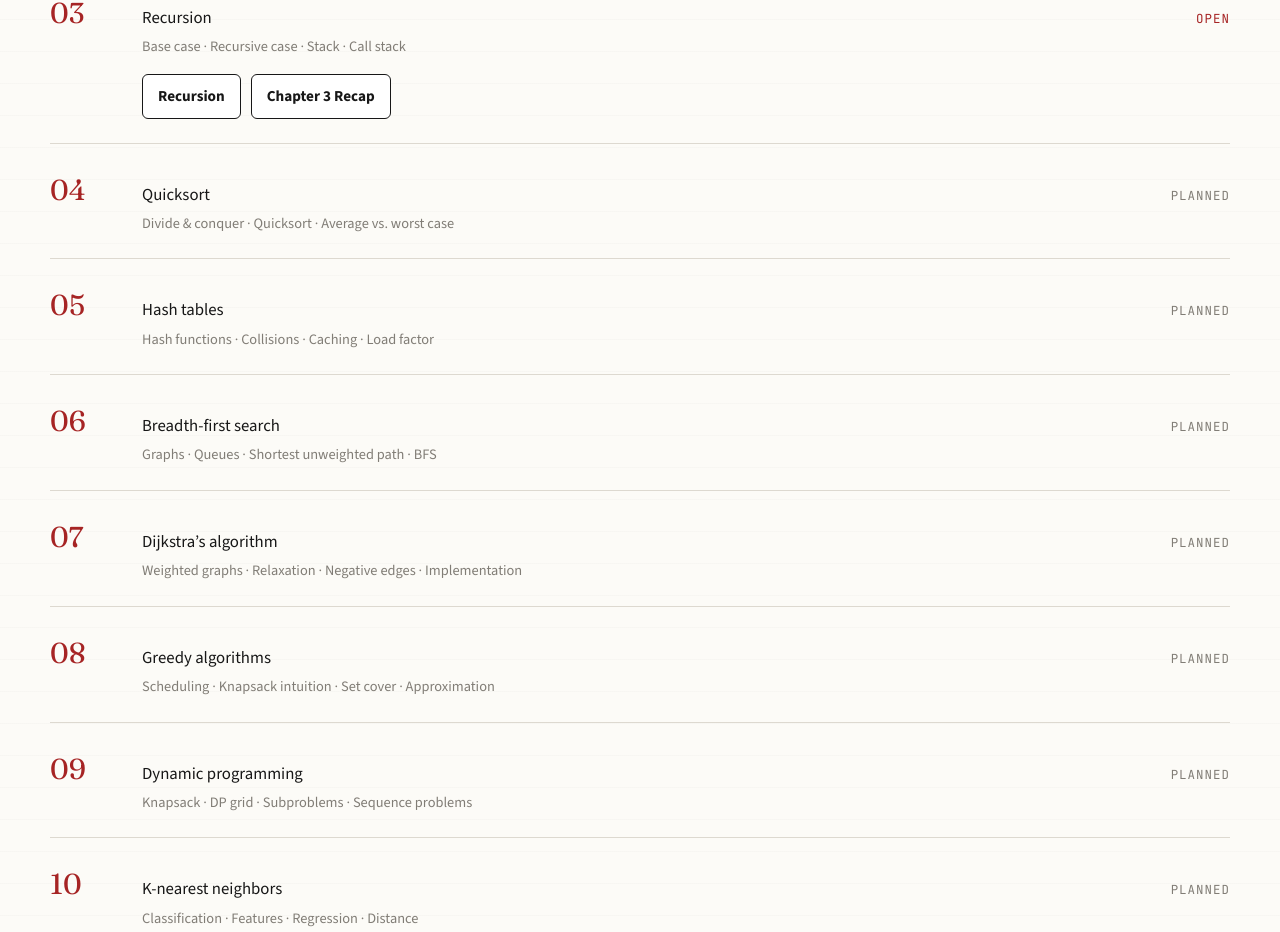
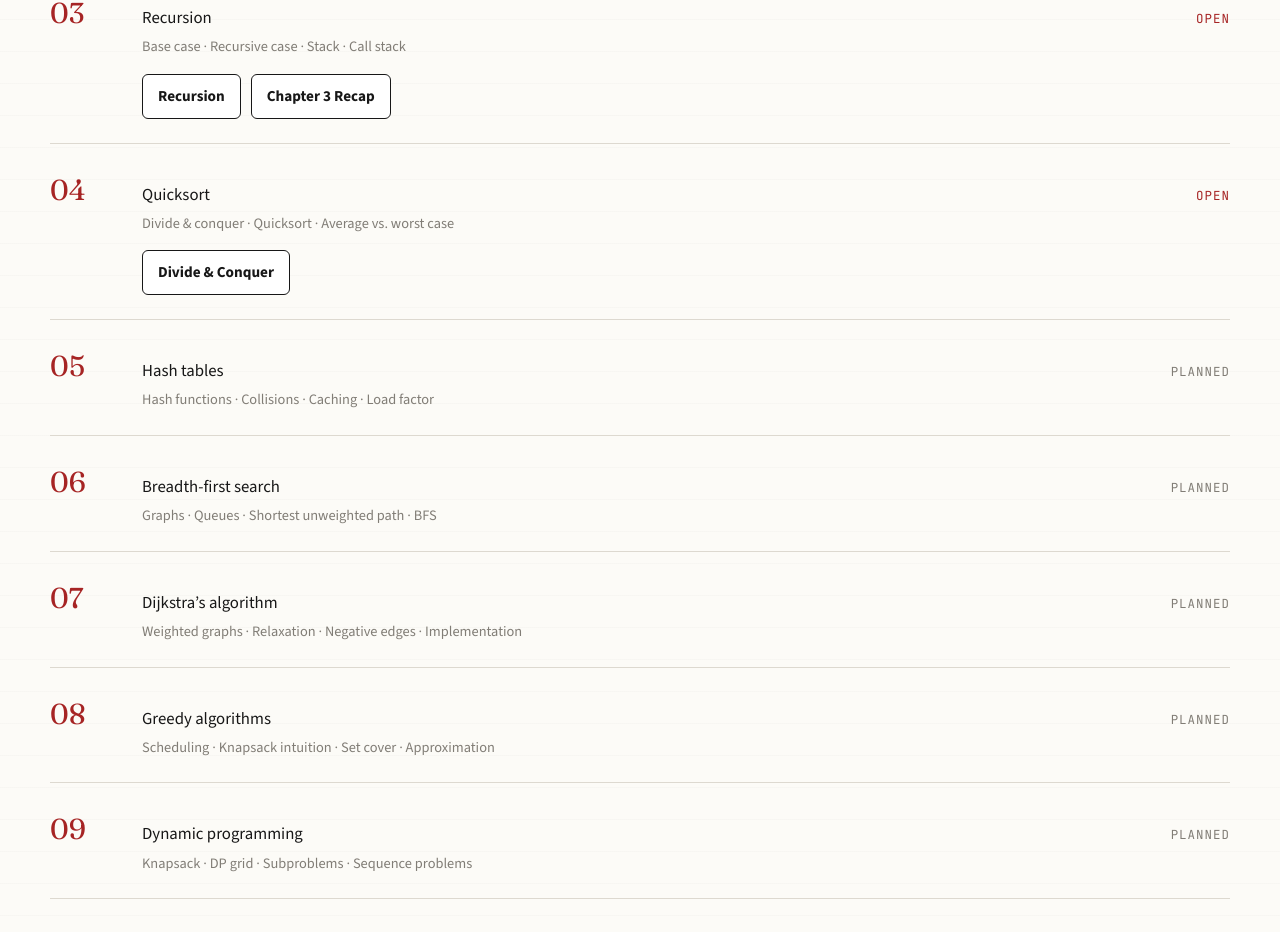
Before and after one commit to anatwork14/agocode, a Next.js app: page /learn in a window 1280 px wide. Shown: the part 813-1745 px from the top of the page. Built offline with nearby package versions, Linux system fonts and the light colour scheme.

Commit message:
feat: expose Divide & Conquer in Book Track

```diff
--- a/app/learn/page.tsx
+++ b/app/learn/page.tsx
@@ -20,6 +20,9 @@ const liveTopics: Record<number, readonly (readonly [string, string])[]> = {
   3: [
     ["Recursion", "/learn/recursion"],
     ["Chapter 3 Recap", "/learn/chapter-3-recap"],
+  ],
+  4: [
+    ["Divide & Conquer", "/learn/divide-and-conquer"],
   ],
 };
 
```
